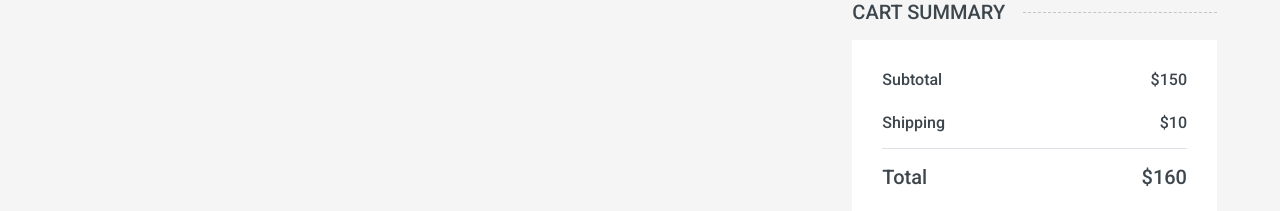
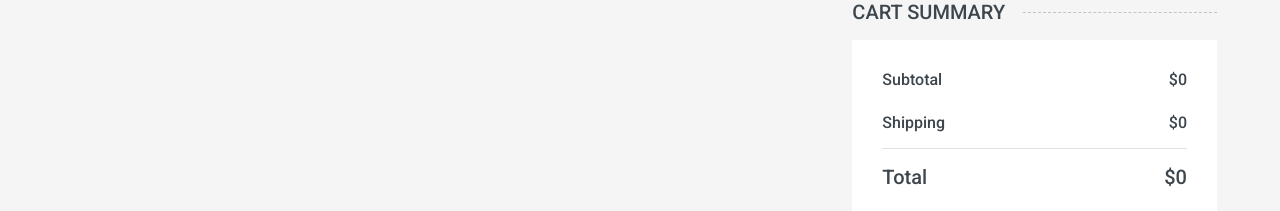
Before and after one commit to sdryasir/multi-shop-ecommerce-1, a React (Vite) app in the folder frontend/: page /cart in a window 1280 px wide. Shown: the part 370-581 px from the top of the page. Built offline with nearby package versions, Linux system fonts and the light colour scheme.

Commit message:
Cart summary updated

```diff
--- a/frontend/src/pages/Cart.jsx
+++ b/frontend/src/pages/Cart.jsx
@@ -2,6 +2,7 @@ import React from 'react'
 import Breadcrumb from '../components/Breadcrumb';
 import { useSelector, useDispatch } from 'react-redux'
 import { removeFromCart, increaseQty, decreaseQty } from '../redux/slices/cartSlice';
+import { Link } from 'react-router-dom';
 
 
 
@@ -16,12 +17,17 @@ function Cart() {
 
     const handleDecQuantity = (product) => {
         itemExist = cart && cart.find(ci => ci._id === product._id);
-        console.log(itemExist);
         dispatch(decreaseQty(product))
     }
     const handleIncQty = (product) => {
         itemExist = cart && cart.find(ci => ci._id === product._id);
         dispatch(increaseQty(itemExist))
+    }
+
+
+    let subTotal = 0;
+    for (let c in cart) {
+        subTotal += cart[c].price * cart[c].quantity;
     }
 
     return (
@@ -46,7 +52,7 @@ function Cart() {
                                 {
                                     cart && cart.map(item => <tr>
                                         <td className="align-middle"><img src={item.image} alt="" style={{ width: '50px' }} /> {item.title}</td>
-                                        <td className="align-middle">Rs. {item.price}</td>
+                                        <td className="align-middle">${item.price}</td>
                                         <td className="align-middle">
                                             <div className="input-group quantity mx-auto" style={{ width: '100px' }}>
                                                 <div className="input-group-btn">
@@ -83,19 +89,19 @@ function Cart() {
                             <div className="border-bottom pb-2">
                                 <div className="d-flex justify-content-between mb-3">
                                     <h6>Subtotal</h6>
-                                    <h6>$150</h6>
+                                    <h6>${subTotal}</h6>
                                 </div>
                                 <div className="d-flex justify-content-between">
                                     <h6 className="font-weight-medium">Shipping</h6>
-                                    <h6 className="font-weight-medium">$10</h6>
+                                    <h6 className="font-weight-medium">${Math.floor(subTotal * 0.01)}</h6>
                                 </div>
                             </div>
                             <div className="pt-2">
                                 <div className="d-flex justify-content-between mt-2">
                                     <h5>Total</h5>
-                                    <h5>$160</h5>
+                                    <h5>${subTotal + Math.floor(subTotal * 0.01)}</h5>
                                 </div>
-                                <button className="btn btn-block btn-primary font-weight-bold my-3 py-3">Proceed To Checkout</button>
+                                <Link to={'/checkout'} className="btn btn-block btn-primary font-weight-bold my-3 py-3">Proceed To Checkout</Link>
                             </div>
                         </div>
                     </div>
```
